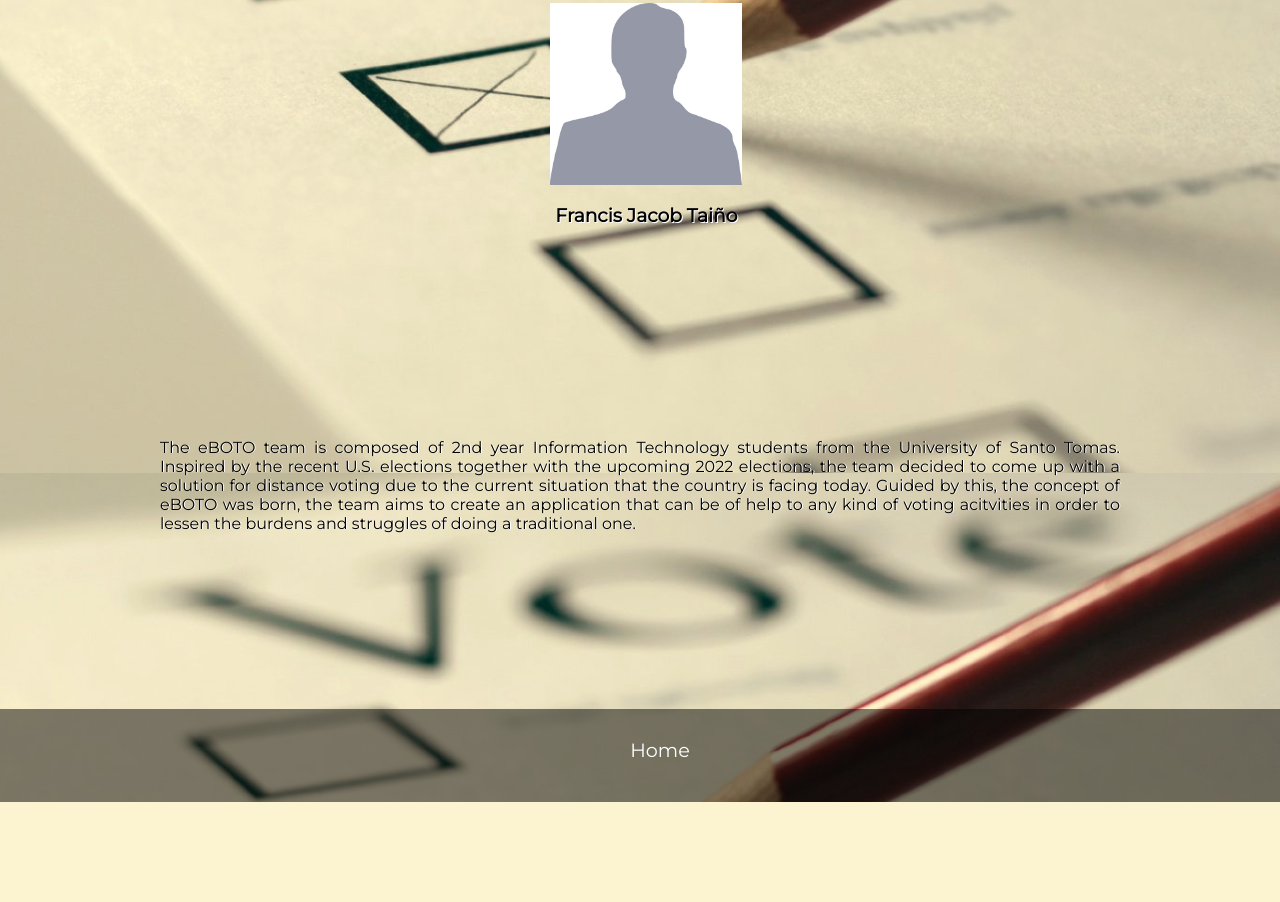
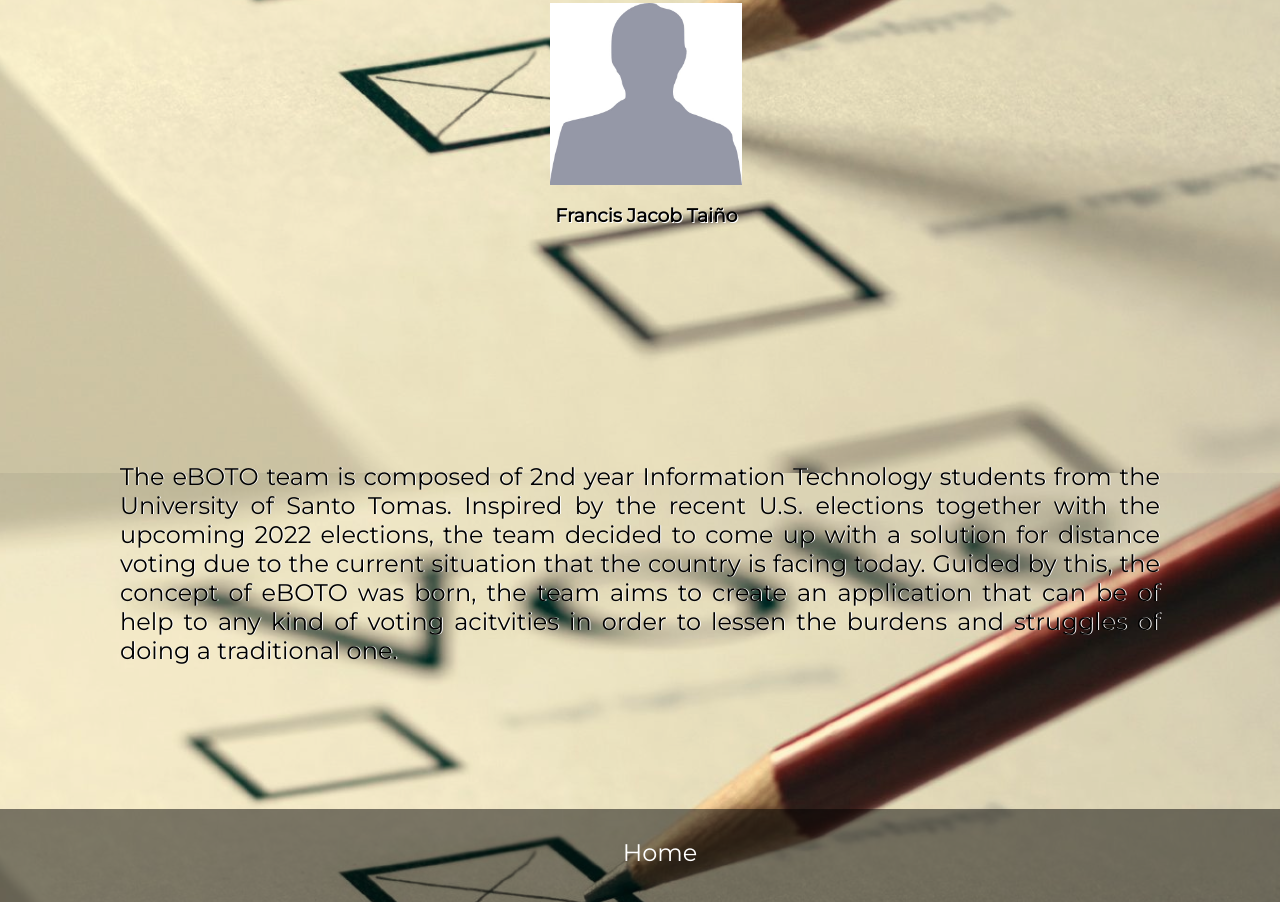
Before and after one commit to jmmc15/aboutPage, a plain HTML site: page index.html in a window 1280 px wide. Shown: the part 1127-2029 px from the top of the page. Before the commit the page ends 1929 px from the top, so only its background shows below. Drawn offline with Linux system fonts and the light colour scheme; a web font is replaced by a local one.

Commit message:
changed font styles

```diff
--- a/styles.css
+++ b/styles.css
@@ -80,9 +80,9 @@ footer{
 }
 
 .section-two{
-    margin-top:55em;
-    padding: 10em;
-    font-size: 1rem;
+    margin-top:39em;
+    padding: 5em;
+    font-size: 1.5rem;
     font-weight: 500;
     text-shadow: 1px 0px #FFFFFF;
     text-align: justify;
@@ -101,9 +101,10 @@ li:hover{
 }
 .footer-textContent{
     font-family: 'Montserrat', sans-serif;
-    font-size: 1.2rem;
+    font-size: 1.5rem;
     font-weight: 500;
     text-decoration: none;
+    text-align: center;
     transition:1s;
     color:white;
     cursor:pointer;
```
